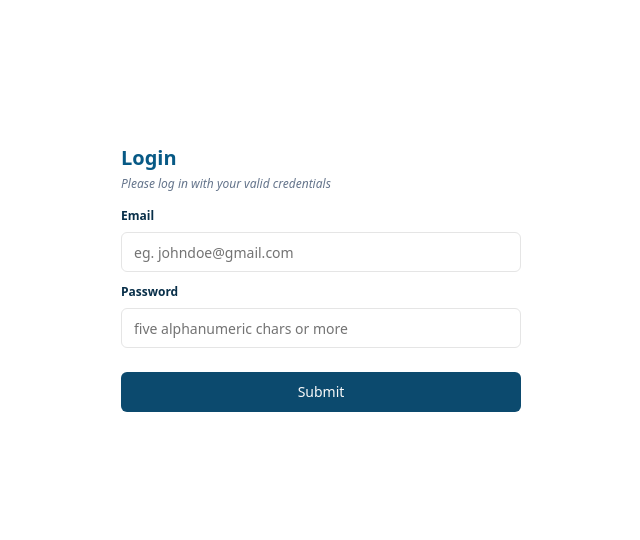
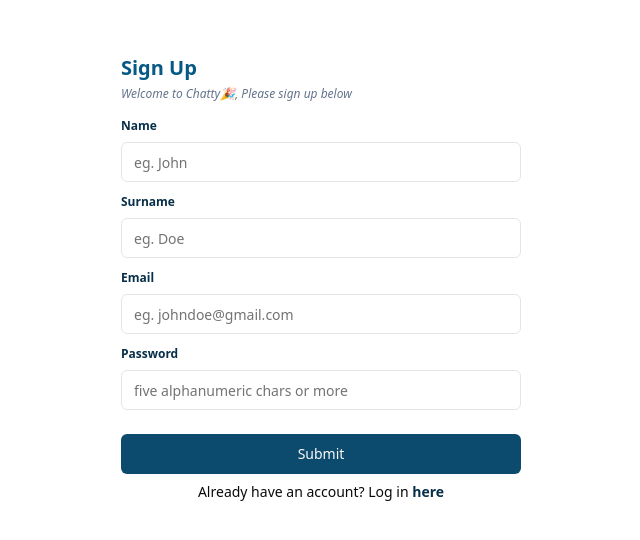
Before and after one commit to littlegod20/A-real-time-chat-app, a React (Vite) app: page / in a window 1280 px wide. Shown: the part 122-662 px from the top of the page, without its empty margins (319-959 px from the left). Built offline with nearby package versions, Linux system fonts and the light colour scheme.

Commit message:
finished working on Sign Up Page

```diff
--- a/src/App.tsx
+++ b/src/App.tsx
@@ -1,13 +1,13 @@
 import './App.css'
-import Login from './pages/auth/Login'
-// import SignUp from './pages/auth/SignUp'
+// import Login from './pages/auth/Login'
+import SignUp from './pages/auth/SignUp'
 
 function App() {
 
   return (
     <main>
-      {/* <SignUp/> */}
-      <Login/>
+      <SignUp/>
+      {/* <Login/> */}
     </main>
   )
 }
--- a/src/lib/constants.ts
+++ b/src/lib/constants.ts
@@ -24,7 +24,7 @@ export const formLabels: FormTypes[] = [
 
 
 export const signUpData:AuthType = {
-  first_name: "",
+  name: "",
   surname: "",
   email: "",
   password: "",
--- a/src/pages/auth/SignUp.tsx
+++ b/src/pages/auth/SignUp.tsx
@@ -27,7 +27,14 @@ const SignUp = () => {
   };
 
   return (
-    <>
+    <main className="w-full flex justify-center">
+      <section className="min-h-screen flex flex-col justify-center items-start space-y-4">
+        <header className="space-y-1">
+          <h1 className="text-xl font-bold text-sky-800">Sign Up</h1>
+          <p className="text-xs text-slate-500 italic font-medium">
+            Welcome to Chatty🎉, Please sign up below
+          </p>
+        </header>
         <Form {...form}>
           <form
             onSubmit={form.handleSubmit(onSubmit)}
@@ -46,7 +53,11 @@ const SignUp = () => {
                       </p>
                     </FormLabel>
                     <FormControl>
-                    <Input placeholder={item.placeholder} {...field} />
+                      <Input
+                        placeholder={item.placeholder}
+                        {...field}
+                        className="focus-visible:ring-1 focus-visible:ring-sky-900"
+                      />
                     </FormControl>
                     {error ? (
                       <p className="text-red-600 text-xs">{error.message}</p>
@@ -64,10 +75,19 @@ const SignUp = () => {
               >
                 Submit
               </Button>
+              <div className="w-full flex justify-center pt-2">
+                <p className="text-sm">
+                  Already have an account? Log in{" "}
+                  <span className="text-sky-950 font-semibold hover:text-sky-600 hover:cursor-pointer">
+                    here
+                  </span>
+                </p>
+              </div>
             </div>
           </form>
         </Form>
-    </>
+      </section>
+    </main>
   );
 };
 
--- a/src/schema/form.schema.ts
+++ b/src/schema/form.schema.ts
@@ -1,7 +1,7 @@
 import { z } from "zod";
 
 export const signUpFormSchema = z.object({
-  first_name: z
+  name: z
     .string()
     .min(2, { message: "first name should be at least 2 characters" })
     .max(50),
--- a/src/types.ts
+++ b/src/types.ts
@@ -1,5 +1,5 @@
 export interface AuthType {
-  first_name: string;
+  name: string;
   surname: string;
   email: string;
   password: string;
```
Lines whose indentation alone changed are shown as unchanged.
